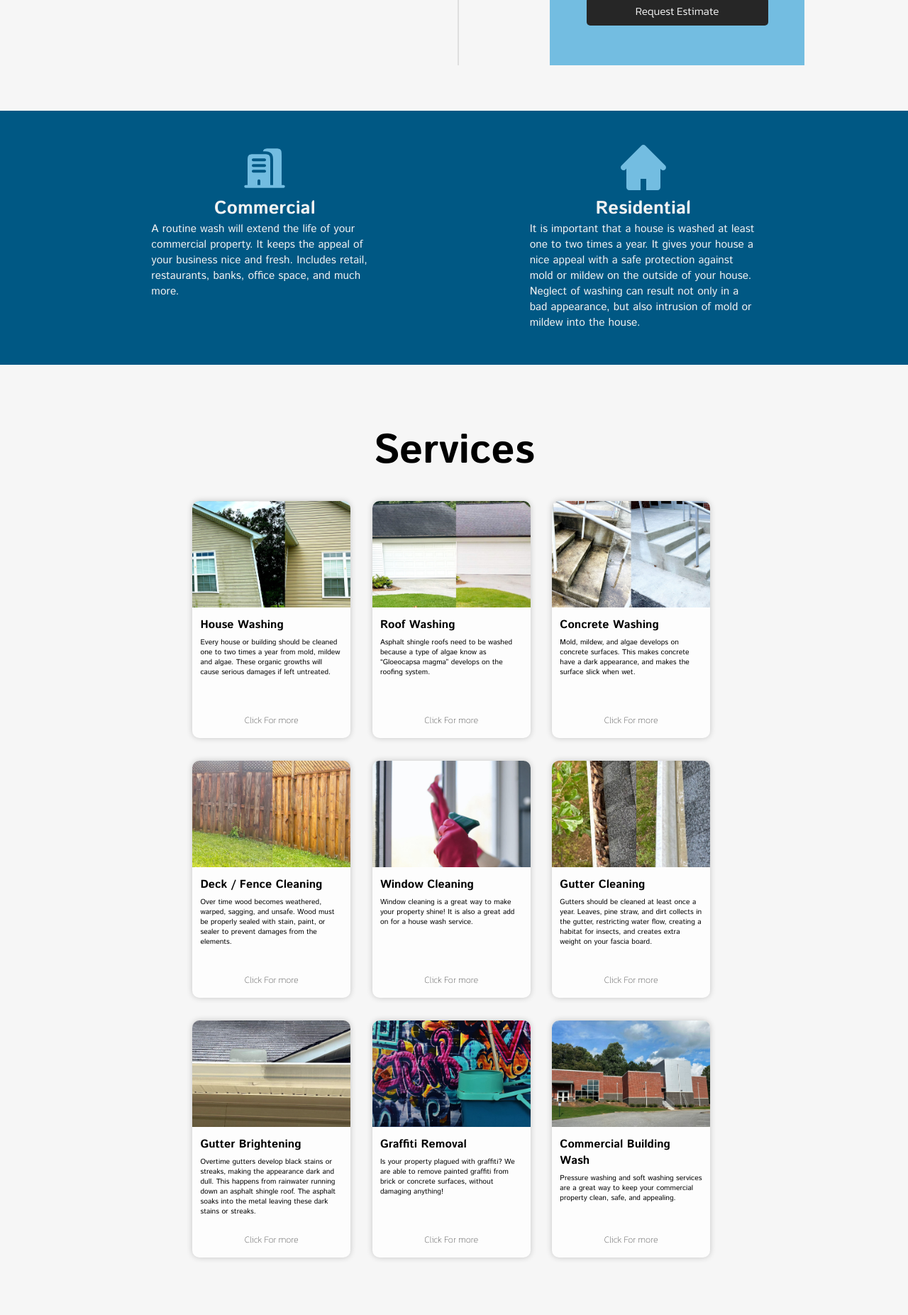
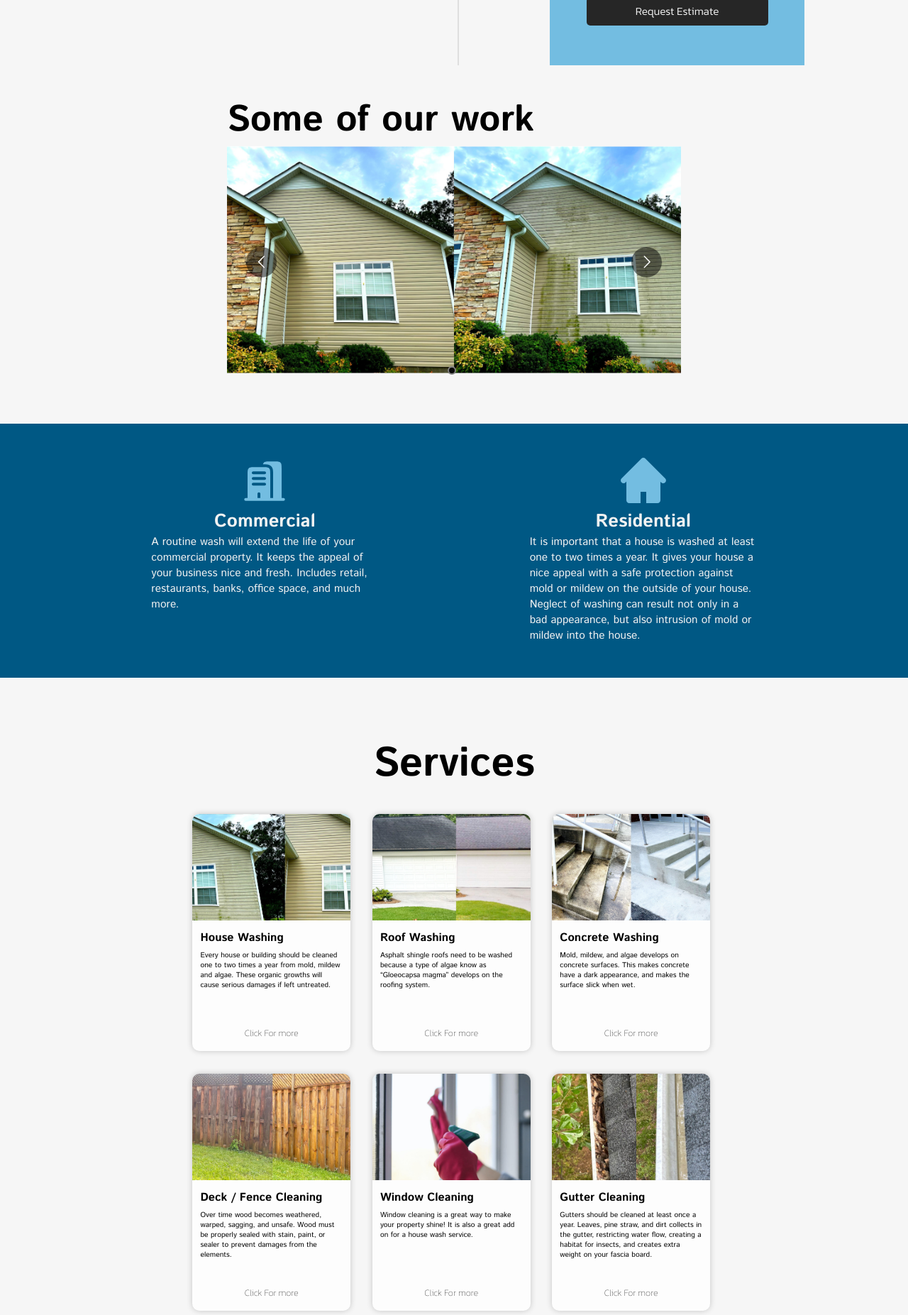
Before and after one commit to SuperiorPressureWashing/newsite, a React (Vite) app: page / in a window 1280 px wide. Shown: the part 1680-3533 px from the top of the page at 71% size. Built offline with nearby package versions, Linux system fonts and the light colour scheme.

Commit message:
Reordered componenets

```diff
--- a/src/App.tsx
+++ b/src/App.tsx
@@ -14,9 +14,9 @@ export default function App() {
       <Header />
       <Reviews />
       <AboutAndForm />
+      <Gallery />
       <CommercialResidential />
       <Services />
-      <Gallery />
       <Footer />
     </>
   )
```
